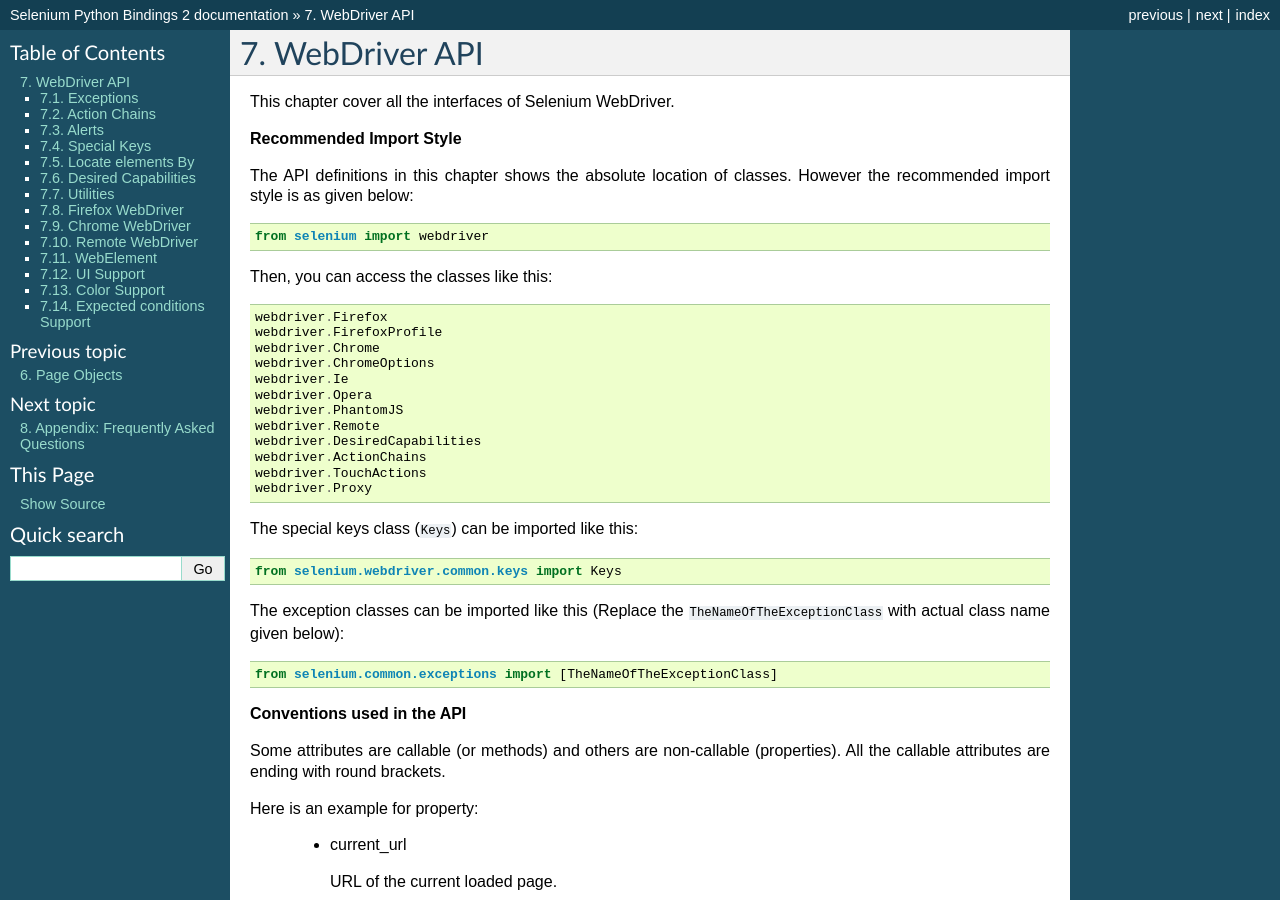
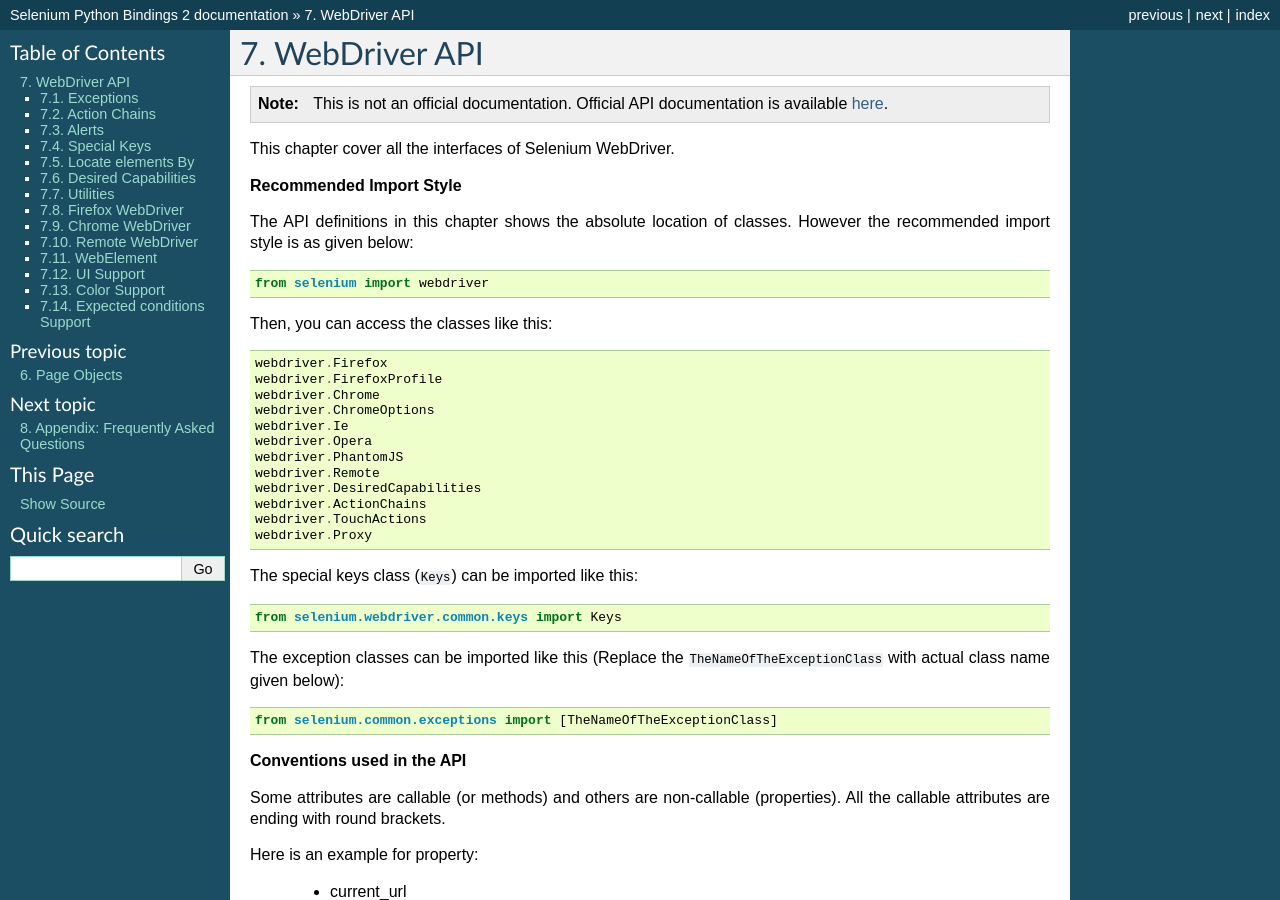
Before and after one commit to baijum/selenium-python, a Sphinx documentation site: the page built from source/api.rst, in a window 1280 px wide and 900 px high. Built offline with Sphinx 7.4.7, drawn with Linux system fonts in a browser that asks for light colours.

Commit message:
Update api.rst

```diff
--- a/source/api.rst
+++ b/source/api.rst
@@ -2,6 +2,12 @@
 
 WebDriver API
 -------------
+
+.. note::
+
+   This is not an official documentation.  Official API documentation
+   is available `here
+   <https://seleniumhq.github.io/selenium/docs/api/py/api.html>`_.
 
 This chapter cover all the interfaces of Selenium WebDriver.
 
```
